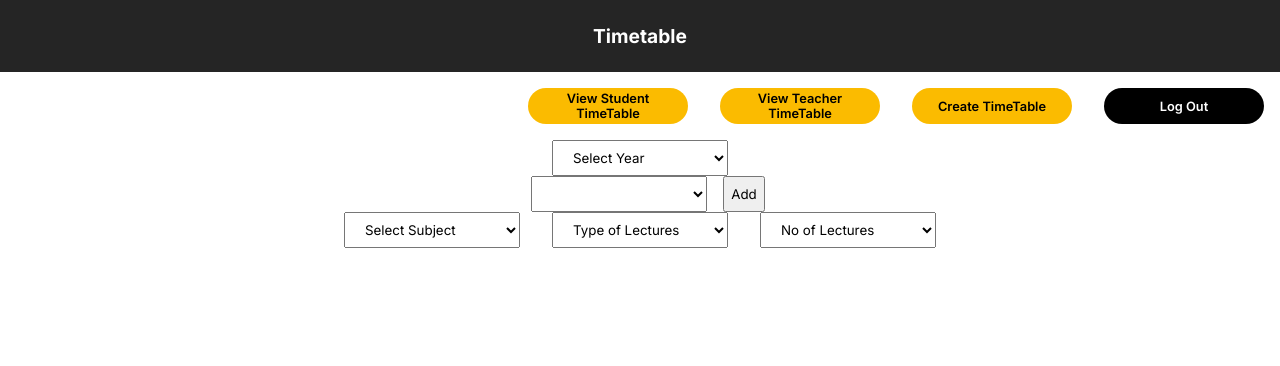
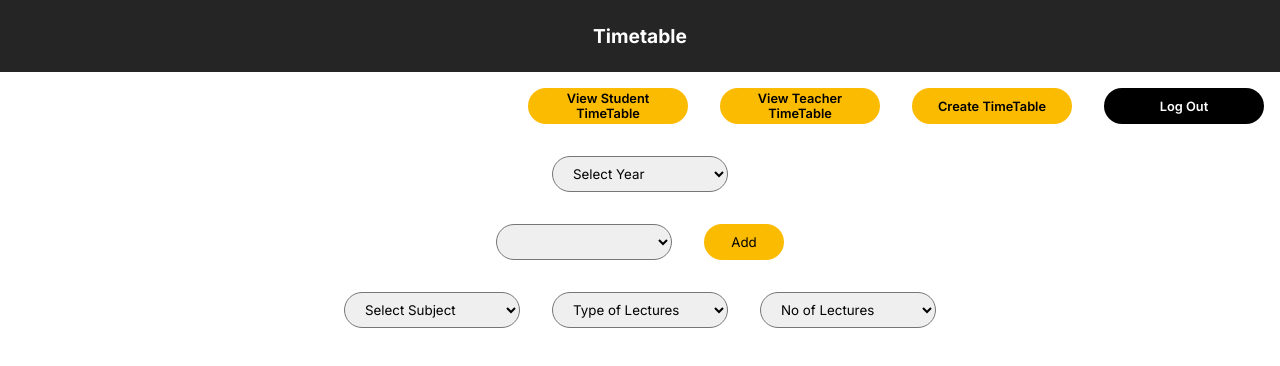
Before and after one commit to raghavawasthi24/AKGEC-TimeTable, a React (Create React App) app: page /create-time-table in a window 1280 px wide. Shown: the top 366 px of the page. Built offline with nearby package versions, Linux system fonts and the light colour scheme.

Commit message:
student view updated

```diff
--- a/src/components/SelectSection.js
+++ b/src/components/SelectSection.js
@@ -9,10 +9,15 @@ const SelectSection = (props) => {
   return (
     <div className='selectSection'>
       <select className='select-opt'>
-        <option>{props.section[0]}</option>
+        {/* <option>{props.section[0]}</option>
         <option>{props.section[1]}</option>
         <option>{props.section[2]}</option>
-        <option>{props.section[3]}</option>
+        <option>{props.section[3]}</option> */}
+        {
+          props.section.map((val)=>(
+            <option>{val}</option>
+          ))
+        }
 
       </select>
     </div>
--- a/src/pages/CreateTimeTable.js
+++ b/src/pages/CreateTimeTable.js
@@ -27,6 +27,7 @@ const CreateTimeTable = () => {
   }
 
   const deptselect=()=>{
+    setSection([]);
     axios.get("https://time-table-production.up.railway.app/departmentss/department_wise_sections/1/7")
     .then((resp)=>{
       console.log(resp.data)
--- a/src/pages/Section.js
+++ b/src/pages/Section.js
@@ -59,7 +59,7 @@ const Section = () => {
         for(let j=0;j<res.data.Monday.length;j++)
         {
             classData_mon.push(res.data.Monday[j]);
-            period_time_obj.push({period:res.data.Monday[j].period});
+            period_time_obj.push({period:res.data.Monday[j].period_time});
 
         }
         for(let j=0;j<res.data.Tuesday.length;j++)
@@ -137,7 +137,7 @@ const Section = () => {
          {
             classwise_Data_Mon.map((val)=>{
                 return(
-                  <Period subject={val.subject} faculty={val.faculty} type={val.type} days={val.days}/>
+                  <Period subject={val.subject_name} faculty={val.faculty_name} type={val.type} days={val.days}/>
                 )
             })
          }
@@ -146,7 +146,7 @@ const Section = () => {
           {
             classwise_Data_Tue.map((val)=>{
                 return(
-                  <Period subject={val.subject} faculty={val.faculty} type={val.type} days={val.days}/>
+                  <Period subject={val.subject_name} faculty={val.faculty_name} type={val.type} days={val.days}/>
                 )
             })
          }
@@ -155,7 +155,7 @@ const Section = () => {
           {
             classwise_Data_Wed.map((val)=>{
                 return(
-                   <Period subject={val.subject} faculty={val.faculty} type={val.type} days={val.days}/>
+                   <Period subject={val.subject_name} faculty={val.faculty_name} type={val.type} days={val.days}/>
                 )
             })
          }
@@ -164,7 +164,7 @@ const Section = () => {
           {
             classwise_Data_Thurs.map((val)=>{
                 return(
-                  <Period subject={val.subject} faculty={val.faculty} type={val.type} days={val.days}/>
+                  <Period subject={val.subject_name} faculty={val.faculty_name} type={val.type} days={val.days}/>
                 )
             })
          }
@@ -173,7 +173,7 @@ const Section = () => {
           {
             classwise_Data_Fri.map((val)=>{
                 return(
-                 <Period subject={val.subject} faculty={val.faculty} type={val.type} days={val.days}/>
+                 <Period subject={val.subject_name} faculty={val.faculty_name} type={val.type} days={val.days}/>
                 )
             })
          }
--- a/src/styles/CreateTimeTable.css
+++ b/src/styles/CreateTimeTable.css
@@ -7,8 +7,11 @@
 }
 .select-opt{
     width: 11rem;
-    margin: 0 1rem;
+    margin: 1rem;
     padding:0.5rem 1rem;
+    /* background-color: black; */
+    /* color: white; */
+     border-radius: 20px;
 }
 .selectSection{
     display: flex;
@@ -20,6 +23,14 @@
     display: flex;
 
 }
+.selectSection button{
+    background-color: #FBBB00;
+    margin: 1rem;
+    width: 5rem;
+    padding: 0.5rem 1rem;
+    border: none;
+    border-radius: 20px;
+}
 .select-lec{
     display: flex;
     justify-content: center;
--- a/src/styles/Period.css
+++ b/src/styles/Period.css
@@ -1,10 +1,10 @@
 .periods{
-    width: 8.7rem;
+    width: 7rem;
     height: auto;
     padding:2px 1px;
     /* background-color: white; */
     border: 1px solid #828282;
-    font-size: 0.89rem;
+    font-size: 0.7rem;
     display: flex;
     flex-direction: column;
     justify-content: center;
```
